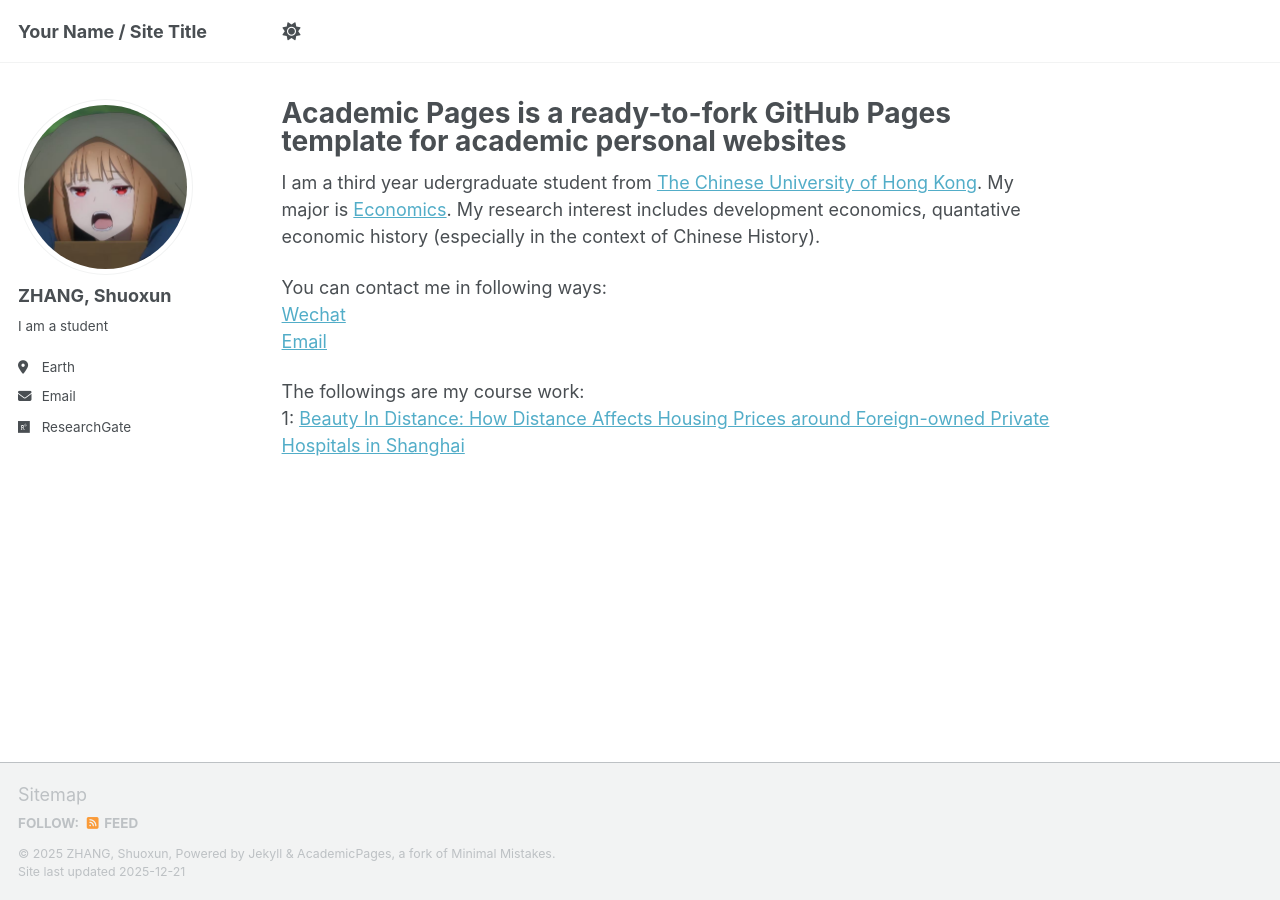
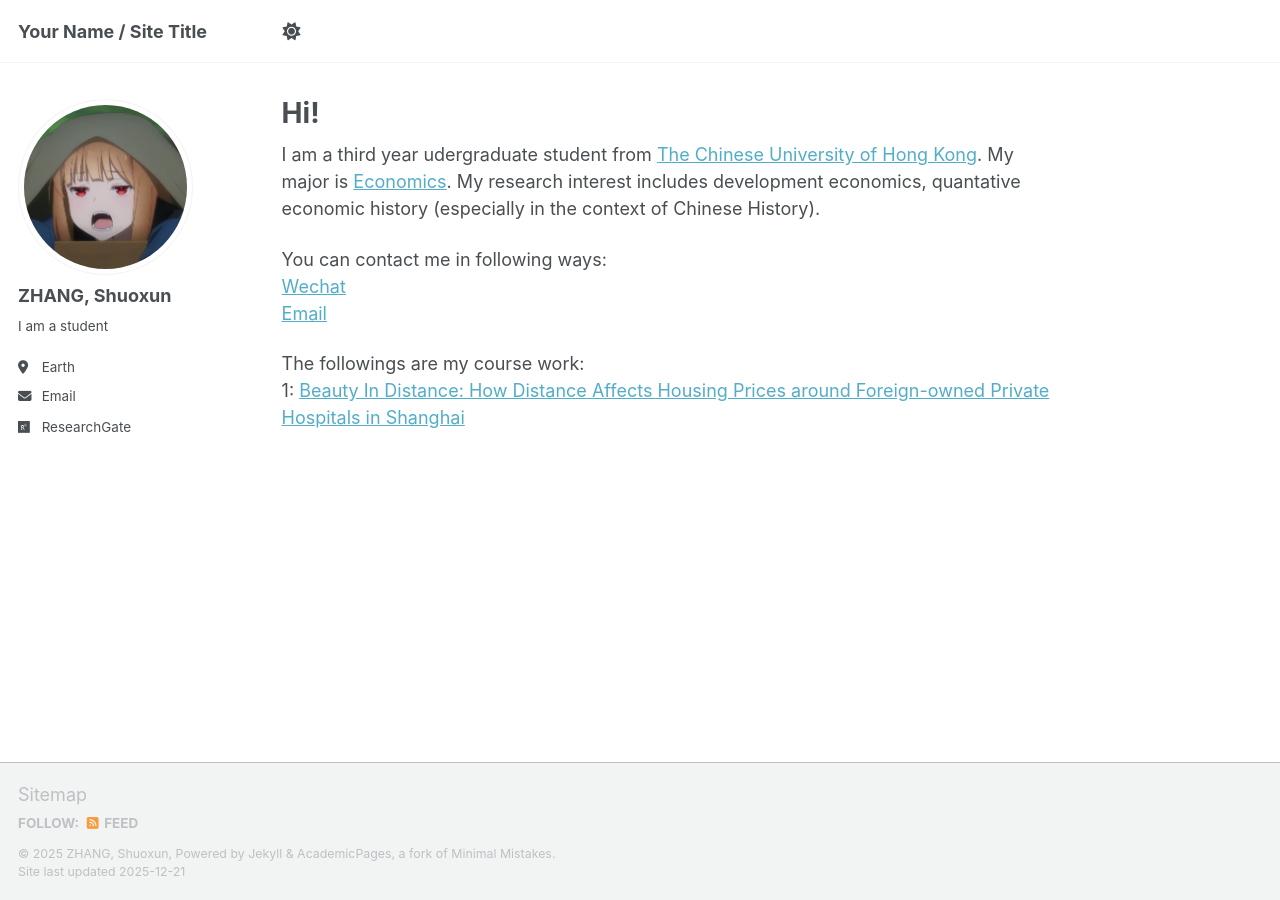
Before and after one commit to Kishtonzhang/Kishtonzhang.github.io, a Jekyll site: the page built from _pages/about.md, in a window 1280 px wide. Built offline with Jekyll 4.4.1, drawn with Linux system fonts in a browser that asks for light colours; a script bundle is joined from its source files by our own code; library files that are not in the unit come from our copies.

Commit message:
Update about.md

```diff
--- a/_pages/about.md
+++ b/_pages/about.md
@@ -1,6 +1,6 @@
 ---
 permalink: /
-title: "Academic Pages is a ready-to-fork GitHub Pages template for academic personal websites"
+title: "Hi!"
 author_profile: true
 redirect_from:
   - /about/
```
